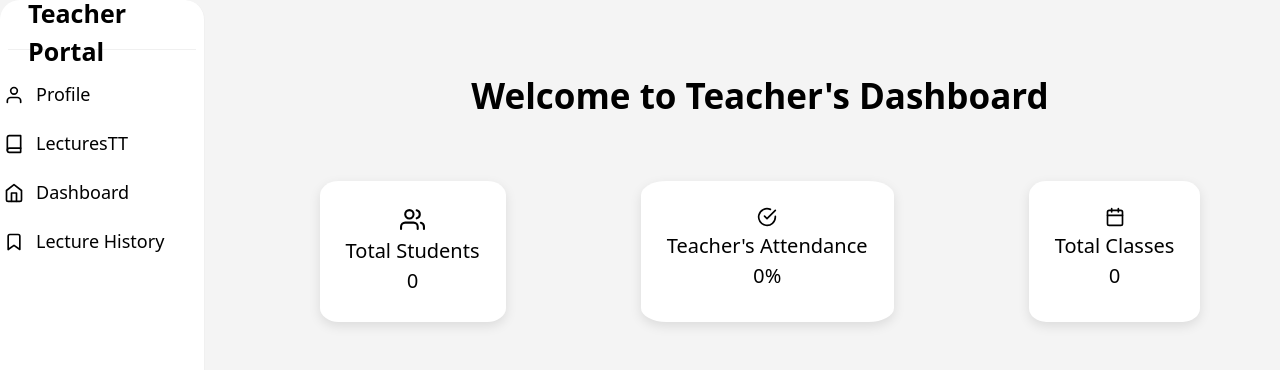
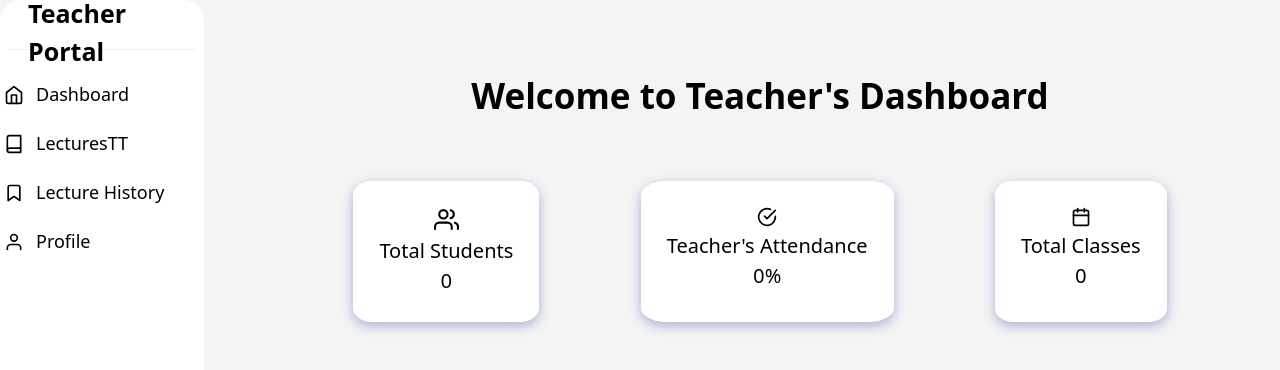
Before and after one commit to VedantKale08/FacultyPortal-MiniProject, a React (Create React App) app: page /Dashboard in a window 1280 px wide. Shown: the top 370 px of the page. Built offline with nearby package versions, Linux system fonts and the light colour scheme.

Commit message:
final changes

```diff
--- a/src/components/TeacherPortal/Dashboard.js
+++ b/src/components/TeacherPortal/Dashboard.js
@@ -39,15 +39,15 @@ const Dashboard = () => {
       >
         Welcome to Teacher's Dashboard
       </Heading>
-      <Flex justify="space-around">
+      <Flex justify="space-evenly">
         {/* Display total number of students */}
         <Box
           p={6}
           borderRadius="xl"
-          boxShadow="md"
-          bg={useColorModeValue("white", "gray.700")}
+          bg="#ffffff"
+          // bg={useColorModeValue("white", "gray.700")}
           borderRadius="10%"
-          boxShadow="rgba(0, 0, 0, 0.1) 0px 4px 12px"
+          boxShadow="rgba(54, 82, 173, 0.4) 0px 4px 12px"
         >
           <Stat>
             <Flex
@@ -77,7 +77,7 @@ const Dashboard = () => {
           boxShadow="md"
           bg={useColorModeValue("white", "gray.700")}
           borderRadius="10%"
-          boxShadow="rgba(0, 0, 0, 0.1) 0px 4px 12px"
+          boxShadow="rgba(54, 82, 173, 0.4) 0px 4px 12px"
         >
           <Stat>
             <Flex
@@ -107,7 +107,8 @@ const Dashboard = () => {
           boxShadow="md"
           bg={useColorModeValue("white", "gray.700")}
           borderRadius="10%"
-          boxShadow="rgba(0, 0, 0, 0.1) 0px 4px 12px"
+          boxShadow="rgba(54, 82, 173, 0.4) 0px 4px 12px"
+
         >
           <Stat>
             <Flex
--- a/src/components/TeacherPortal/LectureHistory.js
+++ b/src/components/TeacherPortal/LectureHistory.js
@@ -134,7 +134,7 @@ const LectureHistory = () => {
           onClick={() => setIsNewLectureModalOpen(true)}
         />
       </Box>
-      <div className="container" style={{ backgroundColor: "#ffffff", borderRadius: "2%", paddingRight: "50px" }}>
+      <div className="container" style={{ backgroundColor: "#ffffff", borderRadius: "2%", paddingRight: "50px", boxShadow:"rgba(54, 82, 173, 0.4) 0px 4px 12px" }}>
         <div style={{ paddingLeft: "40px", paddingRight: "40px", paddingBottom: "40px" }}>
           <Text fontSize="30px" fontWeight="bold" mb="4" align="center" padding="15px">
             Lecture History
--- a/src/components/TeacherPortal/SideBarTeacher.js
+++ b/src/components/TeacherPortal/SideBarTeacher.js
@@ -12,10 +12,10 @@ import { FiBook, FiUser,FiHome, FiSettings, FiBookmark } from "react-icons/fi";
 
 const SidebarContent = () => {
   const LinkItems = [
+    { name: "Dashboard", icon: FiHome, to: "/Dashboard" },
+    { name: "LecturesTT", icon: FiBook, to: "/teacherLectureTT" },
+    { name: "Lecture History", icon: FiBookmark, to: "/lecture_history" },
     { name: "Profile", icon: FiUser, to: "/teacher_profile" },
-    { name: "LecturesTT", icon: FiBook, to: "/teacherLectureTT" },
-    { name: "Dashboard", icon: FiHome, to: "/Dashboard" },
-    { name: "Lecture History", icon: FiBookmark, to: "/lecture_history" },
   ];
 
   return (
--- a/src/components/TeacherPortal/TeacherLectureTT.js
+++ b/src/components/TeacherPortal/TeacherLectureTT.js
@@ -18,7 +18,7 @@ const TeacherLectureTT = () => {
 
   return (
     // <div style={{justifyContent:"center", justifyItems:"center", marginLeft:"250px"}}>
-    <div style={{ marginLeft: "400px", marginTop:"80px", backgroundColor:"#ffffff", padding: "50px", borderRadius:"10%", maxWidth:"900px", minHeight:"600px" }}>
+    <div style={{ marginLeft: "400px", marginTop:"70px", backgroundColor:"#ffffff", padding: "50px", borderRadius:"10%", maxWidth:"900px", minHeight:"600px" , boxShadow:"rgba(54, 82, 173, 0.4) 0px 4px 12px"}}>
       <h1 style={{fontWeight:"bold", fontSize:"30px", marginBottom:"10px", textAlign:"center"}}>My Timetable</h1>
       <table style={{ borderCollapse: 'collapse', marginLeft:"60px", marginTop:"25px" }}>
         <thead>
--- a/src/components/TeacherPortal/TeacherProfile.js
+++ b/src/components/TeacherPortal/TeacherProfile.js
@@ -41,11 +41,12 @@ const TeacherProfile = () => {
       <Flex flex="1" justify="start" align="start" paddingTop="80px" marginLeft="280px">
         <Box
           bg="white"
-          p="70px"
-          boxShadow="rgba(0, 0, 0, 0.1) 0px 4px 12px"
+          p="25px"
+          boxShadow="rgba(54, 82, 173, 0.4) 0px 4px 12px"
           border="1px solid lightgray"
           borderRadius="12px"
         >
+          <h1 style={{fontSize:"25px", fontWeight:"bold", marginBottom:"20px", textAlign:"center"}}>My Profile</h1>
           {/* Box containing teacher data */}
           <Text fontSize="24px" fontWeight="bold" mb="4">{teacherData.name}</Text>
           <Text fontSize="20px" mb="2" color="gray.600">{teacherData.subject}</Text>
```
